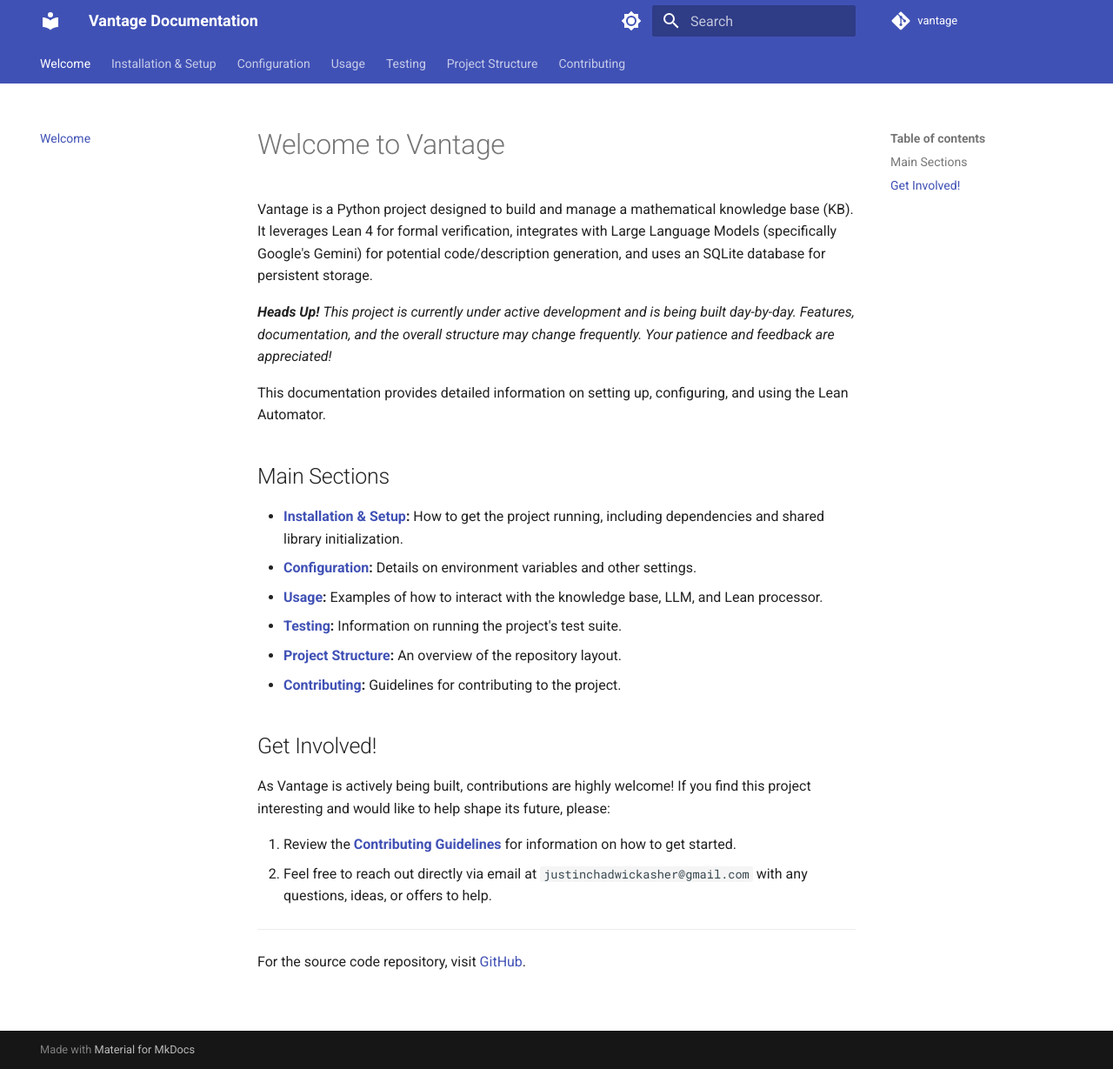
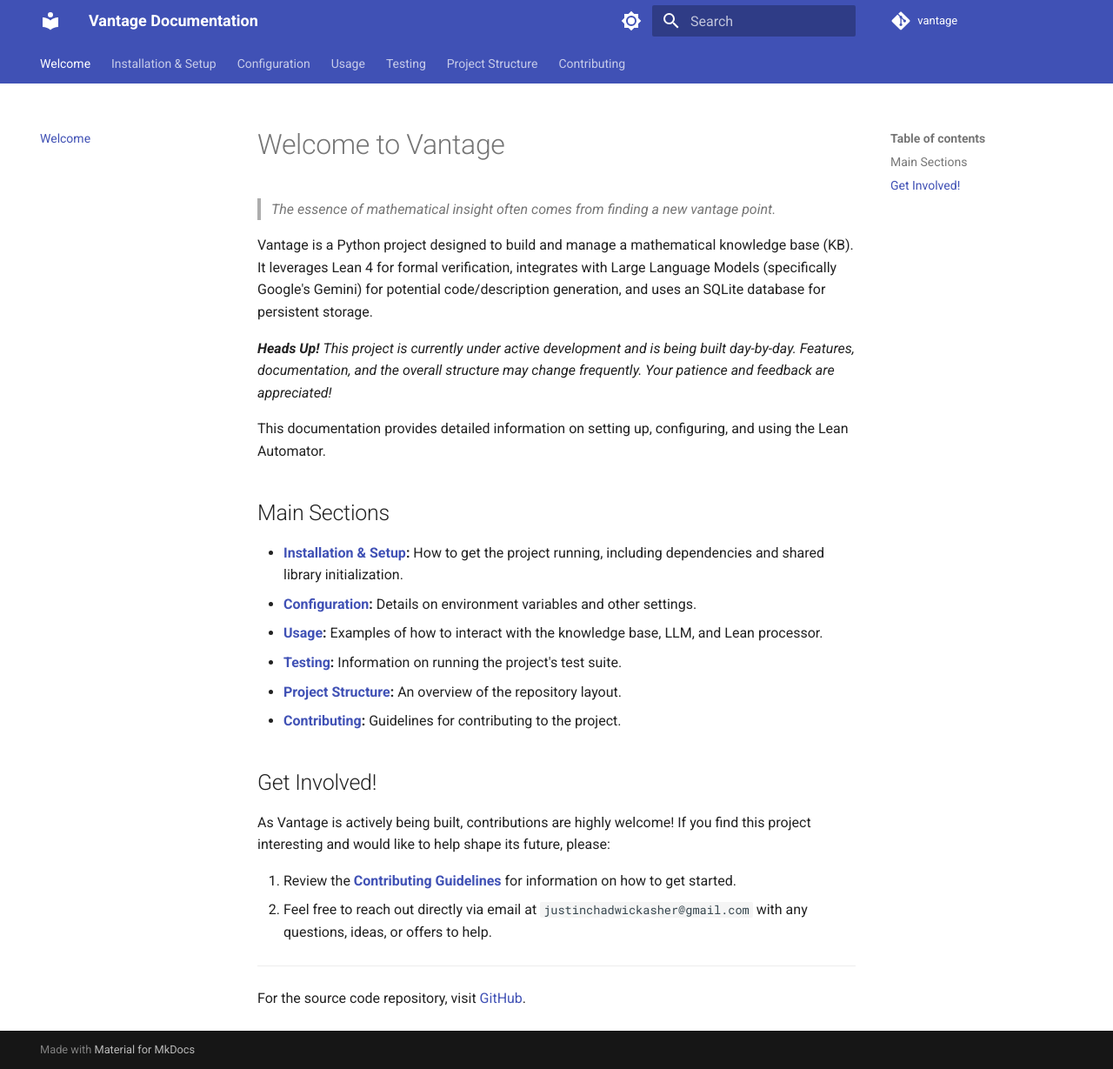
Before and after one commit to justincasher/vantage, an MkDocs documentation site: the page built from docs/index.md, in a window 1280 px wide and 1229 px high. Shown: the whole window at 87% size. Built offline with MkDocs 1.6.1 and Material for MkDocs 9.7.7, drawn with Linux system fonts in a browser that asks for light colours; comment, search, counter and statistics services are not loaded.

Commit message:
docs: Add introductory saying clarifying project name
Adds the saying "The essence of mathematical insight often comes from finding a new vantage point." to the beginning of the main project README and the documentation index page.

This helps clarify the project's name ("Vantage") by immediately
connecting it to the core mathematical principle of finding the
right perspective for insight and problem-solving.

Changes affect:
- README.md
- docs/index.md

```diff
--- a/docs/index.md
+++ b/docs/index.md
@@ -1,4 +1,6 @@
 # Welcome to Vantage
+
+> *The essence of mathematical insight often comes from finding a new vantage point.*
 
 Vantage is a Python project designed to build and manage a mathematical knowledge base (KB). It leverages Lean 4 for formal verification, integrates with Large Language Models (specifically Google's Gemini) for potential code/description generation, and uses an SQLite database for persistent storage.
 
```
Also changed, not shown: README.md (+2 -0 lines), 2 other files.
